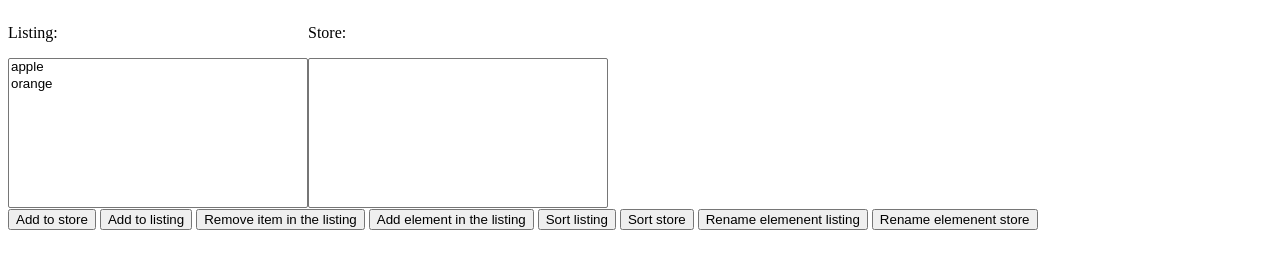
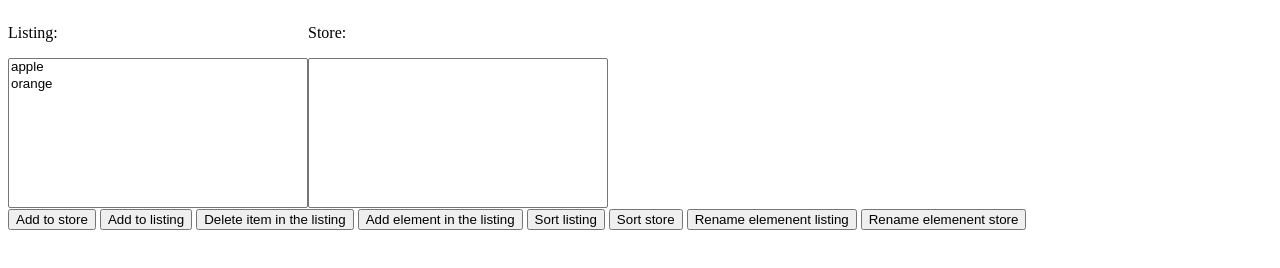
Before and after one commit to ElenaKsh/lw3, a plain HTML site: page part 2/index.html in a window 1280 px wide. Drawn offline with Linux system fonts and the light colour scheme.

Commit message:
rename button

```diff
--- a/part 2/index.html
+++ b/part 2/index.html
@@ -31,7 +31,7 @@
     Add to listing
   </button>
   <button id="delete-button-listing">
-    Remove item in the listing
+    Delete item in the listing
   </button>
   <button id="add-elemetn-listing-button">
     Add element in the listing
```
